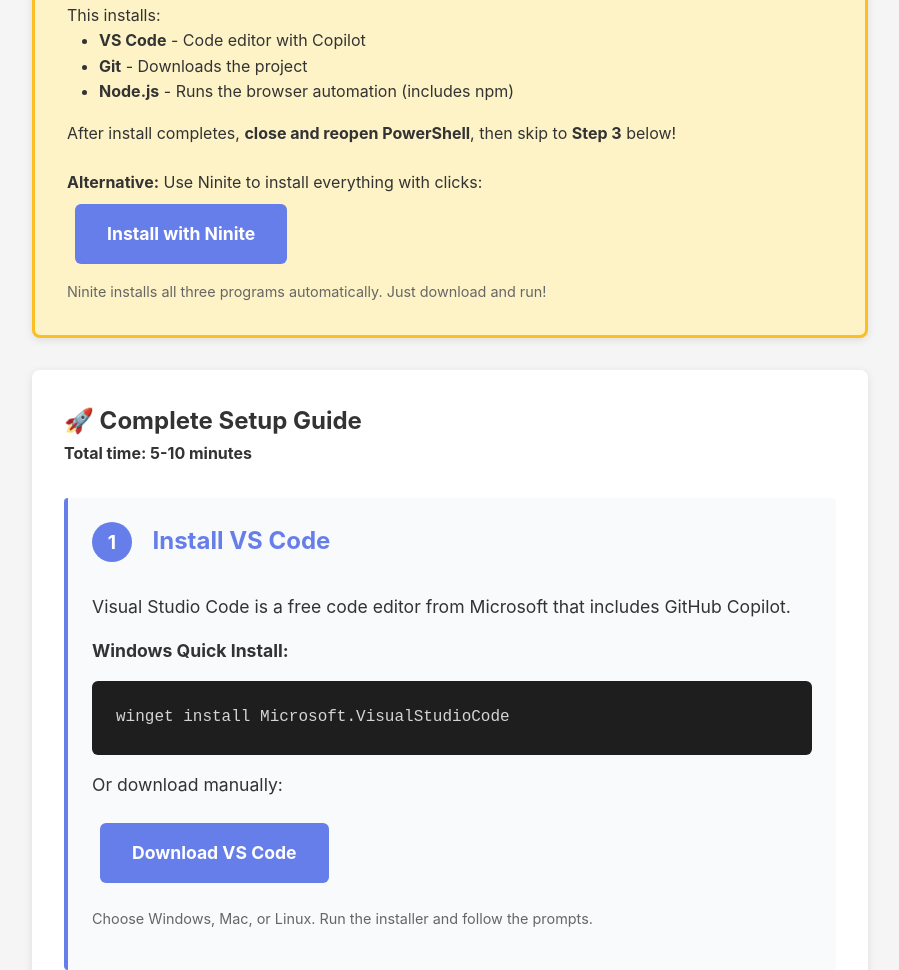
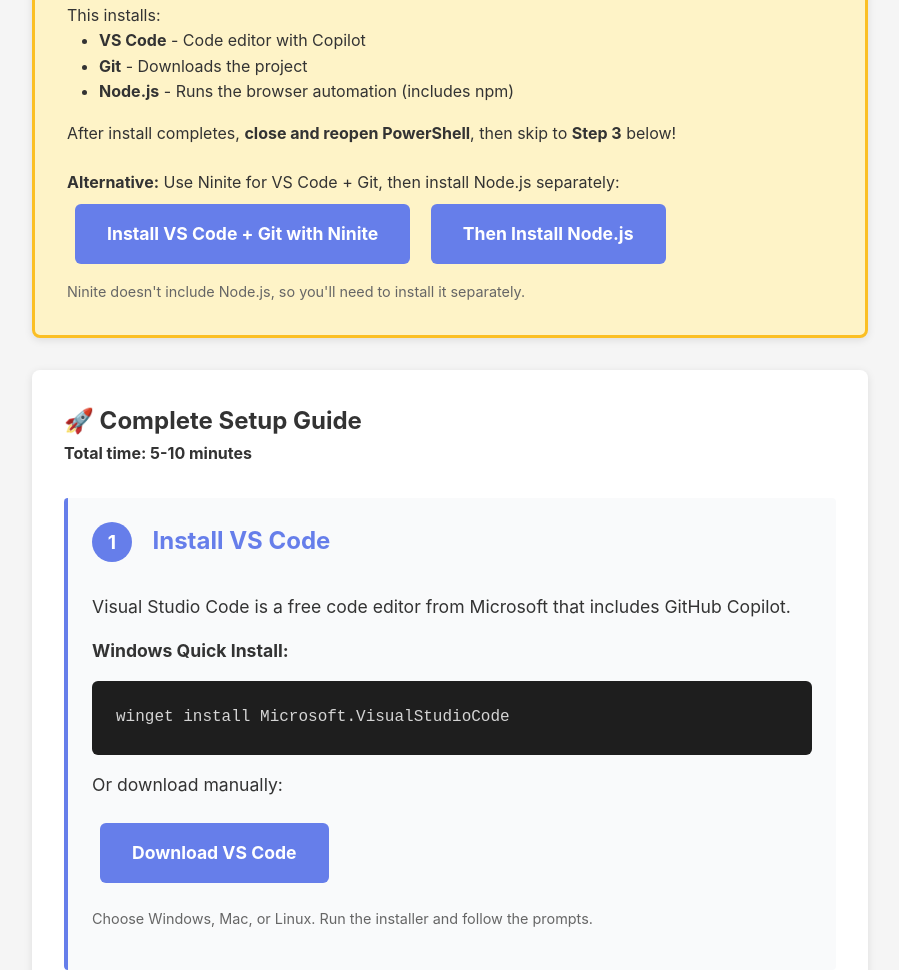
Before and after one commit to shivbijlani/powerschool-tracker, a website: page index.html in a window 1280 px wide. Shown: the part 1331-2301 px from the top of the page, without its empty margins (190-1089 px from the left). Drawn offline with Linux system fonts and the light colour scheme.

Commit message:
Fix Ninite link - doesn't include Node.js, needs separate install

```diff
--- a/index.html
+++ b/index.html
@@ -213,10 +213,11 @@
             </ul>
             <p style="margin-top: 1rem;">After install completes, <strong>close and reopen PowerShell</strong>, then skip to <strong>Step 3</strong> below!</p>
 
-            <p style="margin-top: 1.5rem;"><strong>Alternative:</strong> Use Ninite to install everything with clicks:</p>
-            <a href="https://ninite.com/vscode-git-nodejs/" class="download-btn" target="_blank">Install with Ninite</a>
+            <p style="margin-top: 1.5rem;"><strong>Alternative:</strong> Use Ninite for VS Code + Git, then install Node.js separately:</p>
+            <a href="https://ninite.com/vscode-git/" class="download-btn" target="_blank">Install VS Code + Git with Ninite</a>
+            <a href="https://nodejs.org/" class="download-btn" target="_blank">Then Install Node.js</a>
             <p style="font-size: 0.9rem; color: #666; margin-top: 0.5rem;">
-                Ninite installs all three programs automatically. Just download and run!
+                Ninite doesn't include Node.js, so you'll need to install it separately.
             </p>
         </div>
 
```
